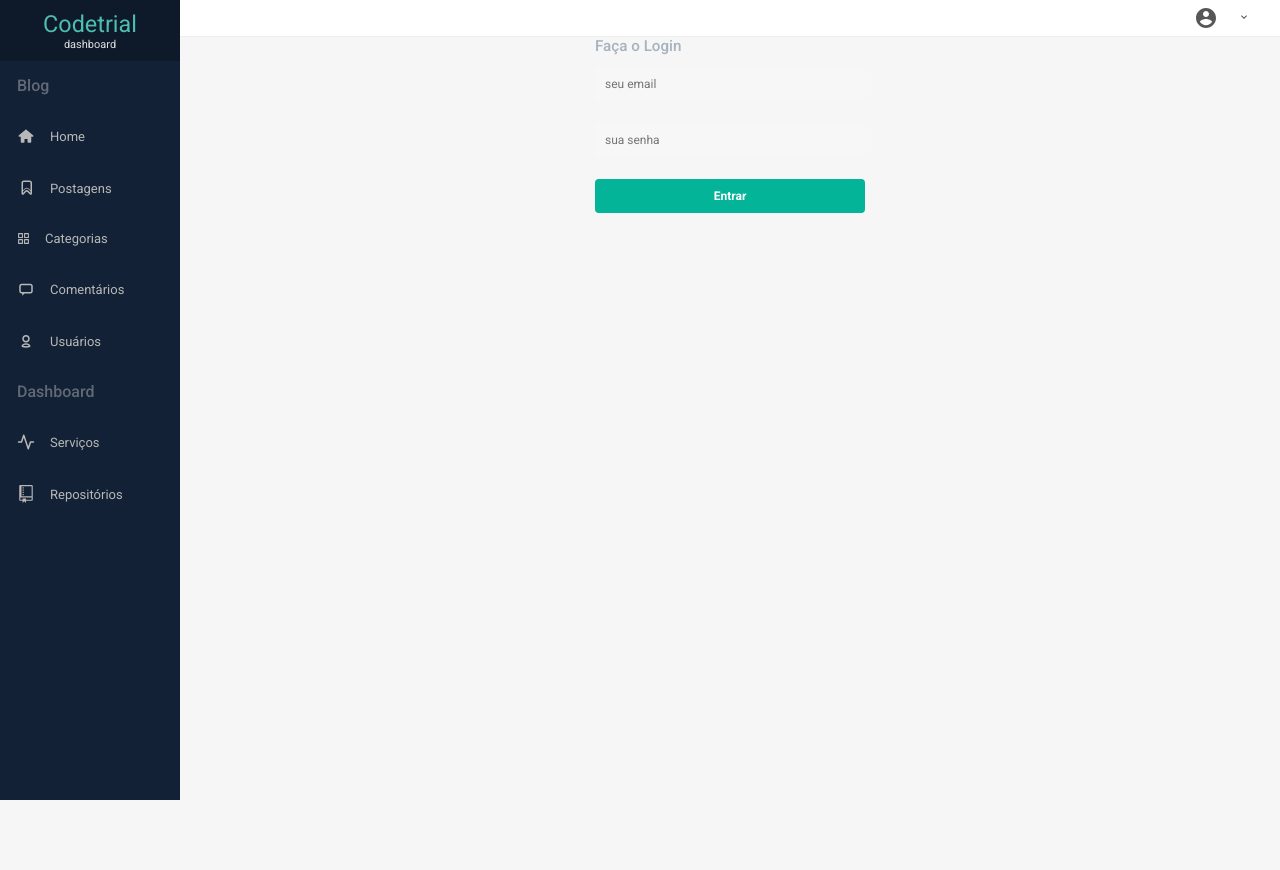
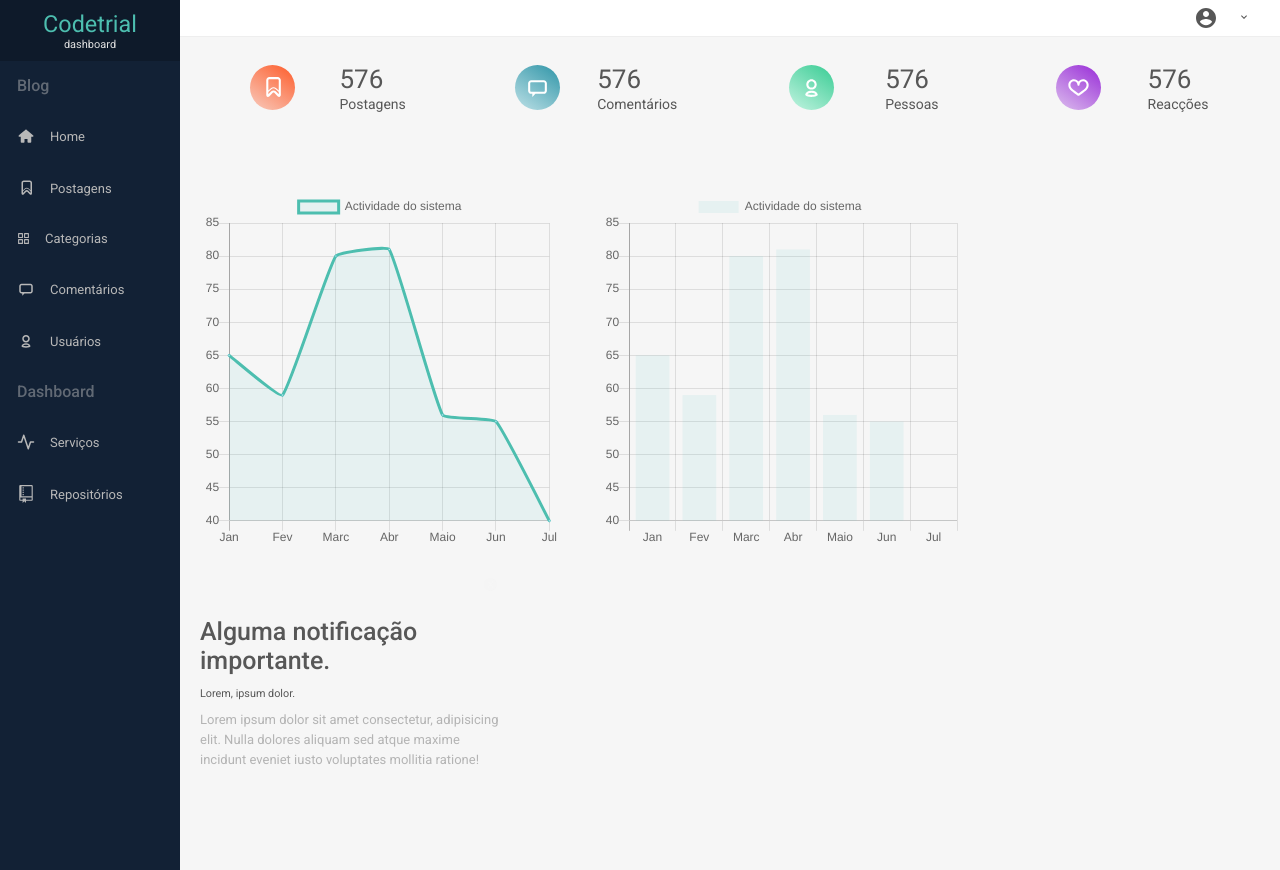
Before and after one commit to augusto-carlos/codekamba-dashboard, a React (Create React App) app: page / in a window 1280 px wide. Before the commit the page ends 800 px from the top, so only its background shows below. Built offline with nearby package versions, Linux system fonts and the light colour scheme.

Commit message:
Removendo a página de login

```diff
--- a/src/App.js
+++ b/src/App.js
@@ -26,8 +26,7 @@ function App() {
         <SideNav />
         <main className="main">
           <Switch>
-            <Route path="/" exact component={Login} />
-            <Route path="/home" component={Home} />
+            <Route path="/" exact component={Home} />
             <Route path="/users" exact component={Users} />
             <Route path="/users/new" component={NewUser} />
 
--- a/src/pages/Login/index.js
+++ /dev/null
@@ -1,58 +0,0 @@
-import React, { useState } from 'react';
-import { useHistory } from 'react-router-dom';
-
-import api from '../../services/api';
-
-import './styles.css';
-
-const Login = () => {
-    const [email, setEmail] = useState('');
-    const [password, setPassword] = useState('');
-
-    const history = useHistory();
-
-    async function handleLogin(e) {
-        e.preventDefault()
-
-        try {
-
-            const res = await api.post('session', { email, password })
-            localStorage.setItem('userID', res.data._id)
-            localStorage.setItem('userName', res.data.name)
-            history.push('/home');
-
-        } catch (err) {
-            console.log(err)
-        }
-
-    }
-
-    return (
-        <div>
-            <div className="container">
-
-                <div className="login-container">
-                    <form onSubmit={handleLogin}>
-                        <h3>Faça o Login</h3>
-
-                        <input
-                            type="email"
-                            placeholder="seu email"
-                            onChange={e => setEmail(e.target.value)}
-                        />
-
-                        <input
-                            type="password"
-                            placeholder="sua senha"
-                            onChange={e => setPassword(e.target.value)}
-                        />
-
-                        <button type="submit">Entrar</button>
-                    </form>
-                </div>
-            </div>
-        </div>
-    );
-}
-
-export default Login;
--- a/src/pages/Login/styles.css
+++ /dev/null
@@ -1,34 +0,0 @@
-.container {
-    display: flex;
-    justify-content: space-evenly;
-    align-items: center;
-}
-
-.login-container form {
-    display: flex;
-    flex-wrap: wrap;
-    flex-direction: column;
-}
-.login-container form h3 {
-    color: #a6b2bd;
-}
-
-.login-container form input, .login-container form button {
-    font-family: 'Roboto';
-    padding: 10px;
-    min-width: 250px;
-    margin-top: 12px;
-    border-radius: 4px;
-    color: #a6b2bd;
-    border: none;
-}
-
-.login-container form input {
-    background: rgba(255, 255, 255, .1);
-}
-
-
-.login-container form button {
-    background-color: #03b499;
-    color: #fff;
-}
```
